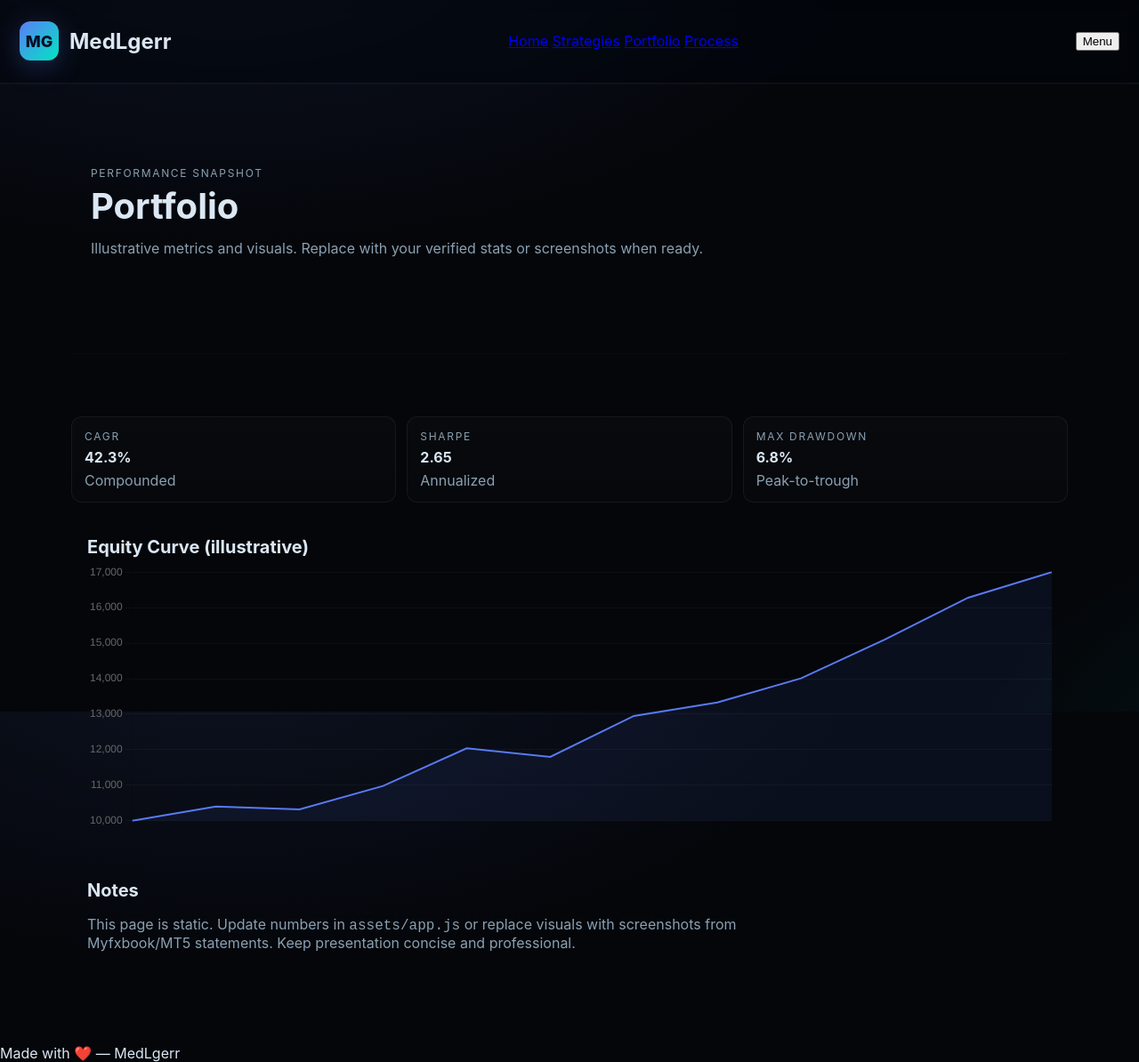
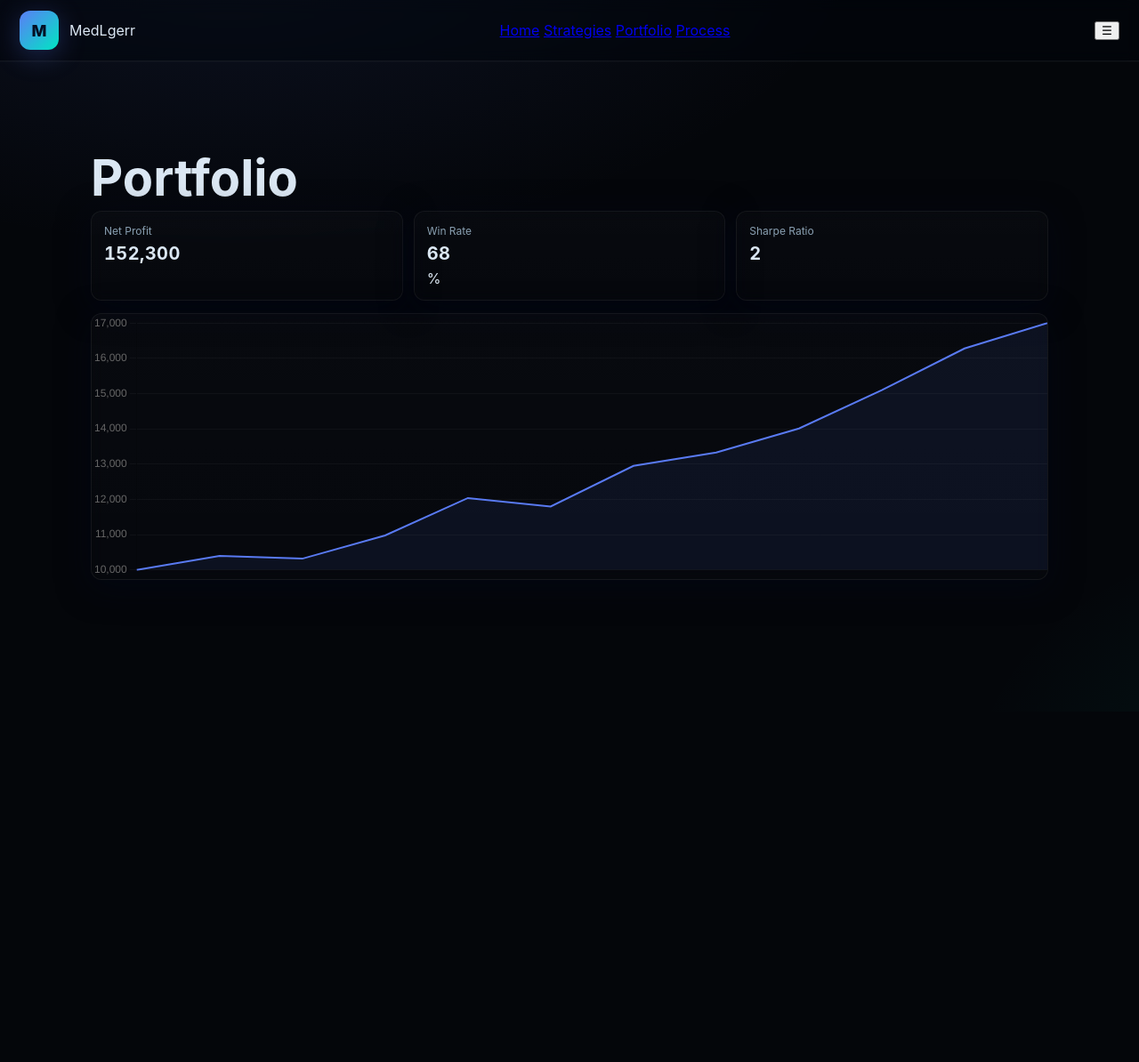
Before and after one commit to MedLgerR/medlgerr.github.io, a plain HTML site: page portfolio.html in a window 1280 px wide. Shown: the whole page at 89% size. After the commit the page ends 800 px from the top, so only its background shows below. Drawn offline with nearby package versions, Linux system fonts and the light colour scheme.

Commit message:
Update portfolio.html

```diff
--- a/portfolio.html
+++ b/portfolio.html
@@ -1,11 +1,9 @@
-
-<!doctype html>
+<!DOCTYPE html>
 <html lang="en">
 <head>
-  <meta charset="utf-8">
+  <meta charset="UTF-8">
+  <title>Portfolio - MedLgerr</title>
   <meta name="viewport" content="width=device-width, initial-scale=1">
-  <title>Portfolio — MedLgerr</title>
-  <link rel="icon" href="data:,">
   <link rel="stylesheet" href="assets/app.css">
   <script src="https://cdn.jsdelivr.net/npm/chart.js"></script>
 </head>
@@ -13,8 +11,8 @@
   <nav class="nav">
     <div class="nav-inner">
       <div class="brand">
-        <div class="logo">MG</div>
-        <h1>MedLgerr</h1>
+        <div class="logo">M</div>
+        <span>MedLgerr</span>
       </div>
       <div class="nav-links">
         <a href="index.html">Home</a>
@@ -22,41 +20,34 @@
         <a href="portfolio.html">Portfolio</a>
         <a href="process.html">Process</a>
       </div>
-      <button id="menuBtn" class="btn ghost menu-toggle">Menu</button>
+      <button id="menuBtn" class="btn ghost">☰</button>
     </div>
   </nav>
 
-  <header class="section alt">
+  <section class="section">
     <div class="container">
-      <div class="kicker">Performance Snapshot</div>
-      <h2 class="h-title" style="font-size:40px">Portfolio</h2>
-      <p class="h-sub">Illustrative metrics and visuals. Replace with your verified stats or screenshots when ready.</p>
+      <h2 class="h-title">Portfolio</h2>
+      <div class="metrics">
+        <div class="metric glass">
+          <span class="label">Net Profit</span>
+          <span class="value counter" data-to="152300">0</span>
+        </div>
+        <div class="metric glass">
+          <span class="label">Win Rate</span>
+          <span class="value counter" data-to="68">0</span>%
+        </div>
+        <div class="metric glass">
+          <span class="label">Sharpe Ratio</span>
+          <span class="value counter" data-to="2.1">0</span>
+        </div>
+      </div>
+      <div class="chart-wrap glass">
+        <canvas id="eqChart"></canvas>
+      </div>
     </div>
-  </header>
+  </section>
 
-  <main class="container section">
-    <div class="metrics reveal">
-      <div class="metric"><small class="kicker">CAGR</small><strong id="mCAGR">42.3%</strong><span style="color:var(--muted)">Compounded</span></div>
-      <div class="metric"><small class="kicker">Sharpe</small><strong id="mSharpe">2.65</strong><span style="color:var(--muted)">Annualized</span></div>
-      <div class="metric"><small class="kicker">Max Drawdown</small><strong id="mDD">6.8%</strong><span style="color:var(--muted)">Peak-to-trough</span></div>
-    </div>
-
-    <div class="card reveal" style="margin-top:14px">
-      <h3>Equity Curve (illustrative)</h3>
-      <div class="chart-wrap"><canvas id="eqChart"></canvas></div>
-    </div>
-
-    <div class="card reveal" style="margin-top:14px">
-      <h3>Notes</h3>
-      <p class="h-sub">This page is static. Update numbers in <code>assets/app.js</code> or replace visuals with screenshots from Myfxbook/MT5 statements. Keep presentation concise and professional.</p>
-    </div>
-  </main>
-
-  <footer>
-    Made with ❤️ — MedLgerr
-  </footer>
-
+  <div id="pageOverlay"></div>
   <script src="assets/app.js"></script>
-  <script>initPortfolio();</script>
 </body>
 </html>
```
